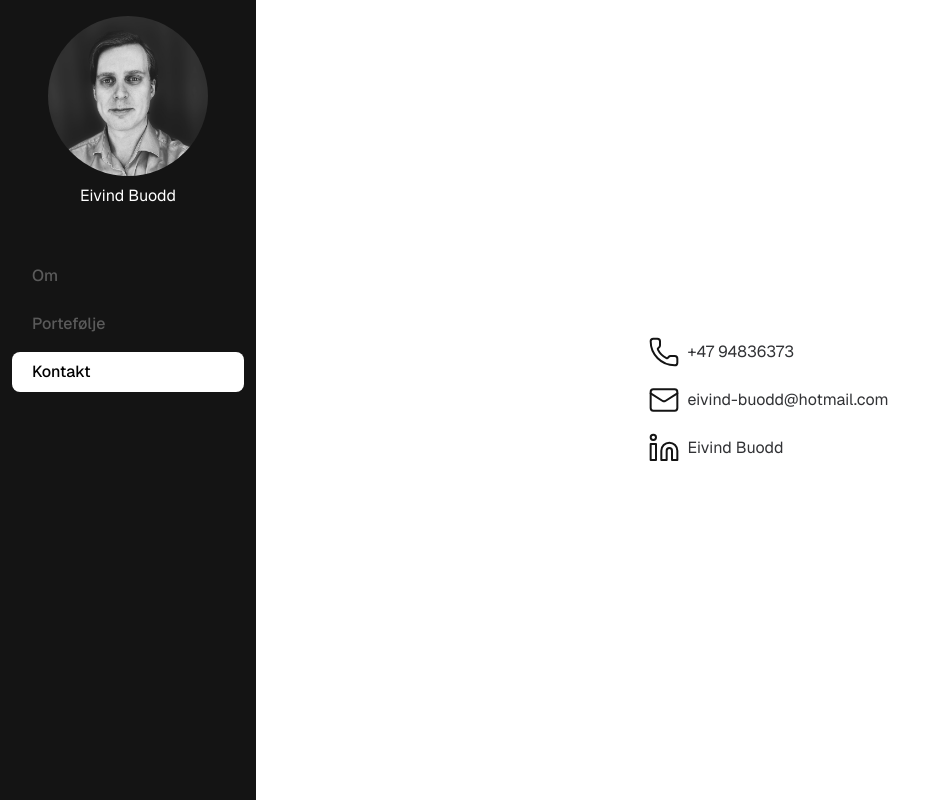
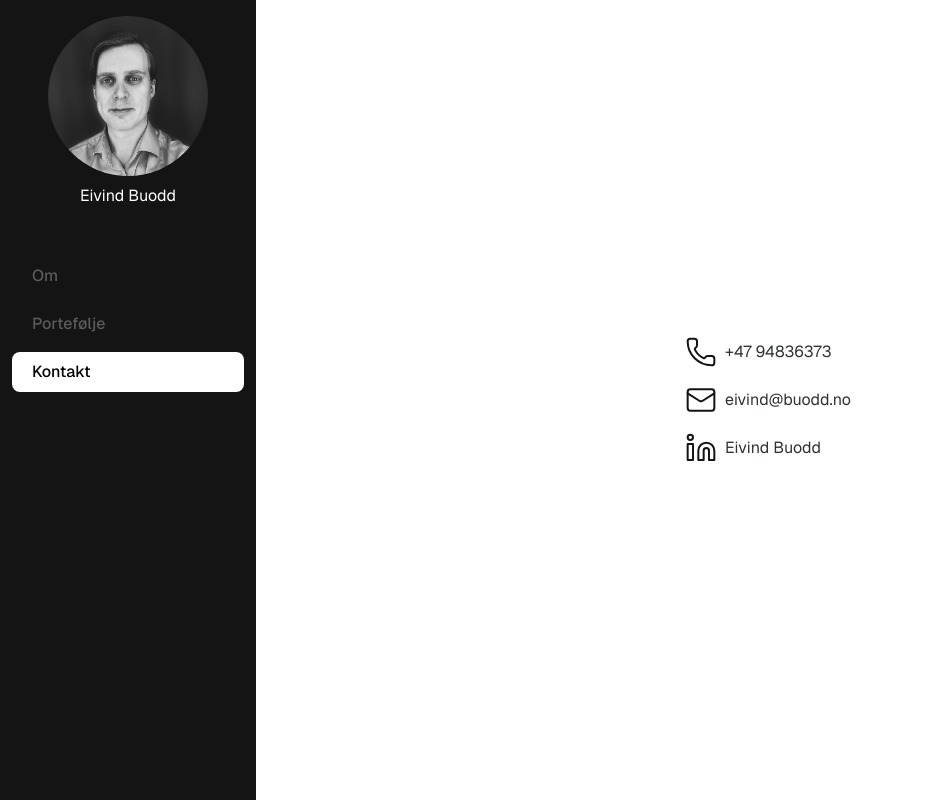
Before and after one commit to biroman/portfolio-new, a React (Vite) app: page /contact in a window 1280 px wide. Shown: the whole page, without its empty margins (0-939 px from the left). Built offline with nearby package versions, Linux system fonts and the light colour scheme.

Commit message:
updated email

```diff
--- a/src/pages/Contact.tsx
+++ b/src/pages/Contact.tsx
@@ -17,7 +17,7 @@ function Contact(): JSX.Element {
             target="_blank"
           >
             <Mail color="#141414" strokeWidth={1.5} size={32} />
-            <p>eivind-buodd@hotmail.com</p>
+            <p>eivind@buodd.no</p>
           </a>
         </div>
         {/* LinkedIn */}
```
